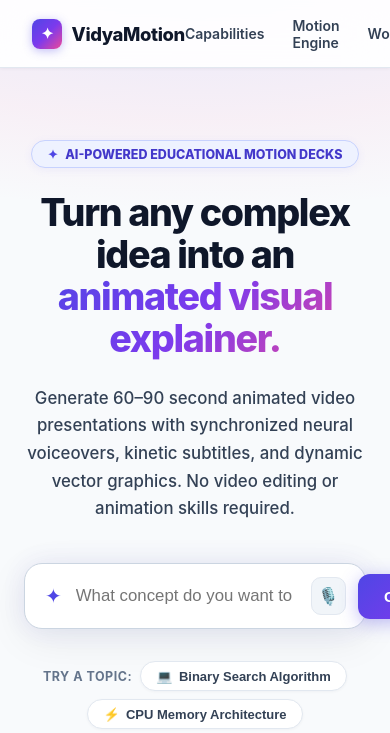
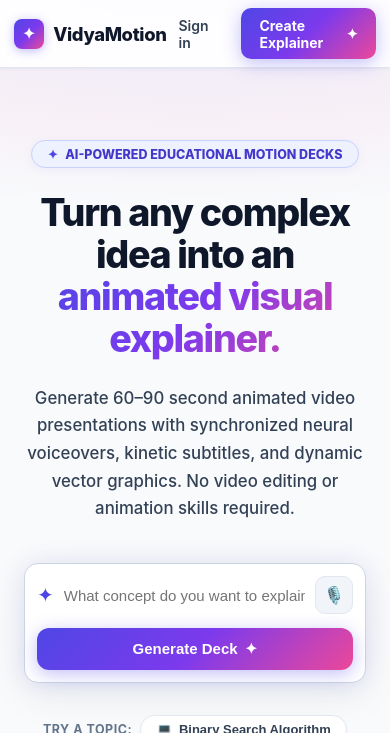
Before and after one commit to Divya-Bhawsar/ai_generator, a Next.js app: page / in a window 390 px wide. Shown: the top 733 px of the page. Built offline with nearby package versions, Linux system fonts and the light colour scheme.

Commit message:
fix: redirect to /sign-in on signout and optimize mobile responsiveness

```diff
--- a/src/app/globals.css
+++ b/src/app/globals.css
@@ -760,3 +760,69 @@ div[style*="scroll-snap-type"]::-webkit-scrollbar {
   border-color: rgba(99, 102, 241, 0.3);
   box-shadow: 0 10px 35px rgba(0, 0, 0, 0.4);
 }
+
+/* ========================================================
+   Mobile Responsiveness Enhancements (< 768px & < 640px)
+   ======================================================== */
+@media (max-width: 860px) {
+  .desktop-nav {
+    display: none !important;
+  }
+}
+
+@media (max-width: 640px) {
+  .landing-header {
+    padding: 0 0.85rem !important;
+  }
+
+  .landing-hero-prompt-bar {
+    flex-wrap: wrap !important;
+    padding: 0.75rem !important;
+    gap: 0.5rem !important;
+    border-radius: 14px !important;
+  }
+  .landing-hero-prompt-bar input {
+    width: calc(100% - 90px) !important;
+    min-width: 0 !important;
+    font-size: 0.9375rem !important;
+  }
+  .landing-hero-prompt-bar button:last-child {
+    width: 100% !important;
+    justify-content: center !important;
+    margin-top: 0.35rem !important;
+    padding: 0.75rem 1rem !important;
+  }
+
+  .gamma-workspace-pill {
+    display: none !important;
+  }
+  .gamma-header-new-btn-text {
+    display: none !important;
+  }
+  .gamma-workspace-header-actions {
+    gap: 0.5rem !important;
+  }
+
+  .gamma-hero-input-row {
+    flex-wrap: wrap !important;
+    padding: 0.75rem !important;
+    gap: 0.5rem !important;
+    border-radius: 14px !important;
+  }
+  .gamma-hero-input-row input {
+    width: calc(100% - 90px) !important;
+    min-width: 0 !important;
+    font-size: 0.9375rem !important;
+  }
+  .gamma-hero-input-row .gamma-gradient-btn {
+    width: 100% !important;
+    justify-content: center !important;
+    margin-top: 0.35rem !important;
+    padding: 0.75rem 1rem !important;
+  }
+
+  .landing-showcase-grid {
+    padding: 1rem !important;
+    gap: 1.25rem !important;
+  }
+}
--- a/src/app/page.tsx
+++ b/src/app/page.tsx
@@ -224,6 +224,7 @@ export default function HomePage() {
 
       {/* Navigation Header */}
       <header
+        className="landing-header"
         style={{
           position: "sticky",
           top: 0,
@@ -232,7 +233,7 @@ export default function HomePage() {
           display: "flex",
           alignItems: "center",
           justifyContent: "space-between",
-          padding: "0 2rem",
+          padding: "0 1.25rem",
           background: "rgba(255, 255, 255, 0.9)",
           backdropFilter: "blur(20px)",
           WebkitBackdropFilter: "blur(20px)",
@@ -398,6 +399,7 @@ export default function HomePage() {
 
           {/* Interactive AI Prompt Box in Hero */}
           <div
+            className="landing-hero-prompt-bar"
             style={{
               maxWidth: "760px",
               margin: "0 auto 2rem",
@@ -587,9 +589,10 @@ export default function HomePage() {
 
             {/* Split Content: Cards on Left, Video Output on Right */}
             <div
+              className="landing-showcase-grid"
               style={{
                 display: "grid",
-                gridTemplateColumns: "repeat(auto-fit, minmax(320px, 1fr))",
+                gridTemplateColumns: "repeat(auto-fit, minmax(min(100%, 300px), 1fr))",
                 gap: "1.75rem",
                 padding: "1.75rem",
               }}
--- a/src/components/gamma/gamma-project-grid.tsx
+++ b/src/components/gamma/gamma-project-grid.tsx
@@ -119,9 +119,10 @@ export function GammaProjectGrid({ projects }: GammaProjectGridProps) {
           </div>
         ) : (
           <div
+            className="gamma-deck-grid"
             style={{
               display: "grid",
-              gridTemplateColumns: "repeat(auto-fill, minmax(320px, 1fr))",
+              gridTemplateColumns: "repeat(auto-fill, minmax(min(100%, 300px), 1fr))",
               gap: "1.25rem",
             }}
           >
--- a/src/components/gamma/gamma-prompt-hero.tsx
+++ b/src/components/gamma/gamma-prompt-hero.tsx
@@ -424,6 +424,7 @@ export function GammaPromptHero({ onSuccess }: GammaPromptHeroProps) {
       {/* Main Input Card with Relative Dropdown Anchor */}
       <div style={{ position: "relative", marginBottom: "0.85rem" }}>
         <div
+          className="gamma-hero-input-row"
           style={{
             background: "#FFFFFF",
             border: isListening ? "2px solid #EF4444" : isInputFocused ? "2px solid #4F46E5" : "1.5px solid #CBD5E1",
@@ -444,6 +445,7 @@ export function GammaPromptHero({ onSuccess }: GammaPromptHeroProps) {
 
           <input
             type="text"
+            className="gamma-hero-input-field"
             value={topic}
             onFocus={() => {
               if (blurTimeoutRef.current) clearTimeout(blurTimeoutRef.current);
```
Also changed, not shown: src/components/gamma/gamma-workspace-header.tsx (+5 -4 lines), src/components/sign-out-button.tsx (+4 -8 lines).
